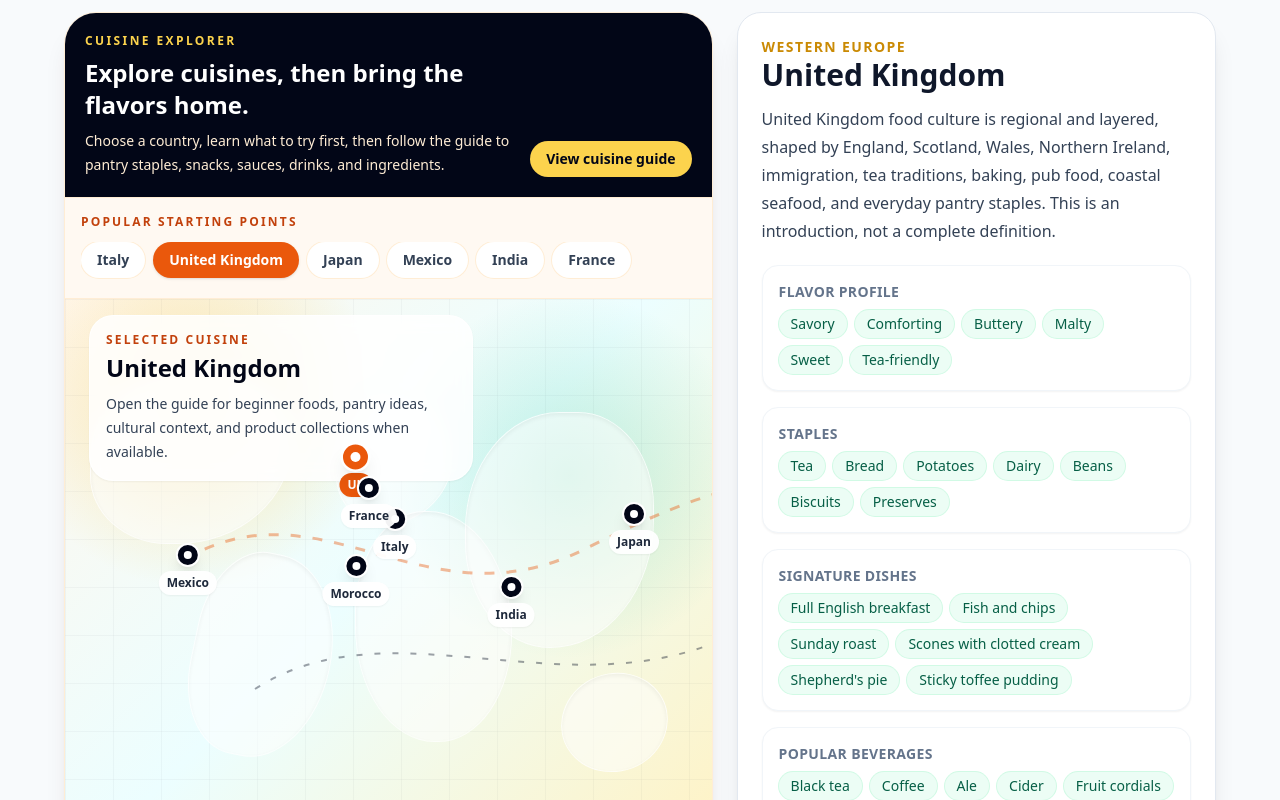
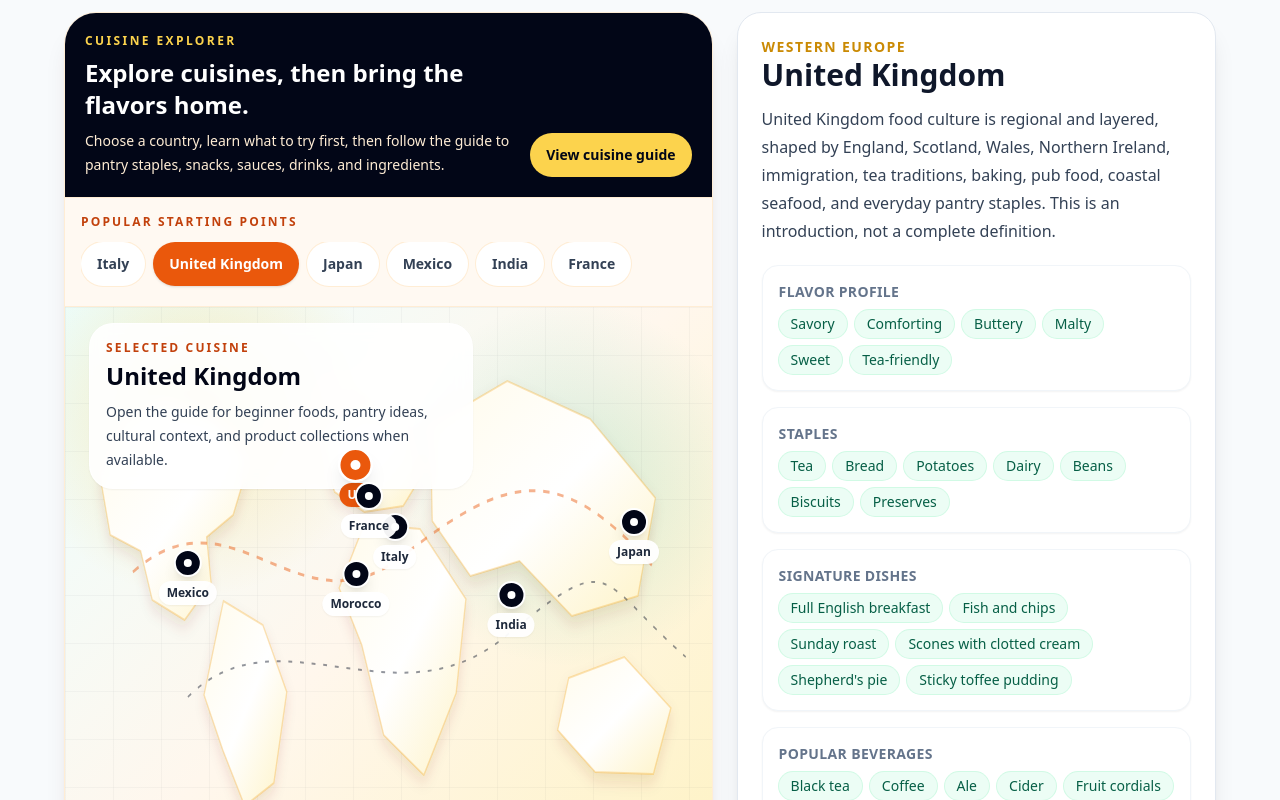
Before and after one commit to BryanFinnigan/culinary-atlas-v1, a Next.js app: page / in a window 1280 px wide. Shown: the part 1380-2180 px from the top of the page. Built offline with nearby package versions, Linux system fonts and the light colour scheme.

Commit message:
Add real SVG world map silhouette to Cuisine Explorer

```diff
--- a/components/WorldMap.tsx
+++ b/components/WorldMap.tsx
@@ -67,6 +67,79 @@ function slugify(value: string) {
     .replace(/(^-|-$)+/g, "");
 }
 
+function WorldSilhouette() {
+  return (
+    <svg
+      className="absolute inset-0 h-full w-full"
+      viewBox="0 0 1000 520"
+      preserveAspectRatio="none"
+      aria-hidden="true"
+    >
+      <defs>
+        <linearGradient id="landGradient" x1="0" x2="1" y1="0" y2="1">
+          <stop offset="0%" stopColor="#fffbeb" />
+          <stop offset="52%" stopColor="#ffffff" />
+          <stop offset="100%" stopColor="#fef3c7" />
+        </linearGradient>
+        <filter id="landShadow" x="-20%" y="-20%" width="140%" height="140%">
+          <feDropShadow dx="0" dy="8" stdDeviation="8" floodColor="#7c2d12" floodOpacity="0.12" />
+        </filter>
+      </defs>
+
+      <rect width="1000" height="520" fill="url(#oceanGrid)" opacity="0" />
+
+      <path
+        d="M54 168 L91 112 L154 91 L231 111 L286 152 L260 208 L219 230 L226 276 L185 313 L135 293 L117 244 L70 228 Z"
+        fill="url(#landGradient)"
+        stroke="#f59e0b"
+        strokeOpacity="0.28"
+        strokeWidth="2"
+        filter="url(#landShadow)"
+      />
+      <path
+        d="M245 294 L306 318 L343 385 L323 476 L278 499 L244 443 L215 388 Z"
+        fill="url(#landGradient)"
+        stroke="#f59e0b"
+        strokeOpacity="0.28"
+        strokeWidth="2"
+        filter="url(#landShadow)"
+      />
+      <path
+        d="M390 129 L455 94 L521 122 L556 164 L523 199 L463 205 L417 185 Z"
+        fill="url(#landGradient)"
+        stroke="#f59e0b"
+        strokeOpacity="0.28"
+        strokeWidth="2"
+        filter="url(#landShadow)"
+      />
+      <path
+        d="M463 217 L549 222 L620 292 L605 386 L555 468 L493 428 L459 338 L424 281 Z"
+        fill="url(#landGradient)"
+        stroke="#f59e0b"
+        strokeOpacity="0.28"
+        strokeWidth="2"
+        filter="url(#landShadow)"
+      />
+      <path
+        d="M565 119 L684 74 L812 112 L913 191 L886 289 L784 309 L703 254 L627 269 L568 214 Z"
+        fill="url(#landGradient)"
+        stroke="#f59e0b"
+        strokeOpacity="0.28"
+        strokeWidth="2"
+        filter="url(#landShadow)"
+      />
+      <path
+        d="M779 371 L865 350 L937 401 L910 467 L820 465 L762 423 Z"
+        fill="url(#landGradient)"
+        stroke="#f59e0b"
+        strokeOpacity="0.28"
+        strokeWidth="2"
+        filter="url(#landShadow)"
+      />
+    </svg>
+  );
+}
+
 export default function WorldMap({
   countries,
   selectedCountry,
@@ -92,7 +165,7 @@ export default function WorldMap({
           </div>
           <Link
             href={`/cuisines/${selectedSlug}`}
-            className="shrink-0 rounded-full bg-amber-300 px-4 py-2 text-sm font-black text-slate-950 transition hover:bg-white"
+            className="shrink-0 rounded-full bg-amber-300 px-4 py-3 text-center text-sm font-black text-slate-950 transition hover:bg-white"
           >
             View cuisine guide
           </Link>
@@ -109,7 +182,7 @@ export default function WorldMap({
               key={country}
               aria-label={`Select ${country} in Cuisine Explorer`}
               onClick={() => setSelectedCountry(country)}
-              className={`shrink-0 rounded-full px-4 py-2 text-sm font-bold transition ${
+              className={`min-h-11 shrink-0 rounded-full px-4 py-2 text-sm font-bold transition ${
                 selectedCountry === country
                   ? "bg-orange-600 text-white shadow"
                   : "bg-white text-slate-700 ring-1 ring-orange-100 hover:bg-orange-100"
@@ -121,22 +194,16 @@ export default function WorldMap({
         </div>
       </div>
 
-      <div className="relative h-[500px] overflow-hidden bg-[radial-gradient(circle_at_20%_20%,rgba(251,191,36,0.35),transparent_28%),radial-gradient(circle_at_78%_34%,rgba(16,185,129,0.22),transparent_30%),linear-gradient(135deg,#fff7ed,#ecfeff_50%,#fef3c7)] sm:h-[520px]">
+      <div className="relative h-[430px] overflow-hidden bg-[radial-gradient(circle_at_20%_20%,rgba(251,191,36,0.28),transparent_28%),radial-gradient(circle_at_78%_34%,rgba(16,185,129,0.18),transparent_30%),linear-gradient(135deg,#ecfeff,#fff7ed_52%,#fef3c7)] sm:h-[520px]">
         <div className="absolute inset-0 opacity-40 [background-image:linear-gradient(rgba(15,23,42,0.08)_1px,transparent_1px),linear-gradient(90deg,rgba(15,23,42,0.08)_1px,transparent_1px)] [background-size:48px_48px]" />
+        <WorldSilhouette />
 
-        <div className="absolute left-[4%] top-[13%] h-[34%] w-[31%] rounded-[55%_45%_60%_40%] bg-white/55 shadow-inner ring-1 ring-white/80" />
-        <div className="absolute left-[20%] top-[49%] h-[39%] w-[21%] rotate-12 rounded-[45%_55%_55%_45%] bg-white/55 shadow-inner ring-1 ring-white/80" />
-        <div className="absolute left-[42%] top-[19%] h-[24%] w-[18%] rounded-[50%_45%_60%_40%] bg-white/55 shadow-inner ring-1 ring-white/80" />
-        <div className="absolute left-[45%] top-[41%] h-[44%] w-[24%] rounded-[45%_55%_48%_52%] bg-white/55 shadow-inner ring-1 ring-white/80" />
-        <div className="absolute left-[62%] top-[22%] h-[45%] w-[29%] rounded-[50%_40%_55%_45%] bg-white/55 shadow-inner ring-1 ring-white/80" />
-        <div className="absolute left-[77%] top-[72%] h-[19%] w-[16%] rotate-12 rounded-[55%_45%_55%_45%] bg-white/55 shadow-inner ring-1 ring-white/80" />
-
-        <svg className="absolute inset-0 h-full w-full opacity-40" aria-hidden="true">
-          <path d="M120 260 C260 180, 360 330, 520 250 S760 150, 910 260" fill="none" stroke="rgb(234 88 12)" strokeWidth="3" strokeDasharray="10 12" />
+        <svg className="absolute inset-0 h-full w-full opacity-45" viewBox="0 0 1000 520" preserveAspectRatio="none" aria-hidden="true">
+          <path d="M105 265 C260 175, 360 330, 520 250 S760 150, 910 260" fill="none" stroke="rgb(234 88 12)" strokeWidth="3" strokeDasharray="10 12" />
           <path d="M190 390 C330 300, 510 420, 680 330 S820 270, 960 350" fill="none" stroke="rgb(15 23 42)" strokeWidth="2" strokeDasharray="6 12" />
         </svg>
 
-        <div className="absolute left-4 right-4 top-4 rounded-3xl border border-white/80 bg-white/85 p-4 shadow-sm backdrop-blur sm:left-6 sm:right-auto sm:max-w-sm">
+        <div className="absolute left-4 right-4 top-4 rounded-3xl border border-white/80 bg-white/90 p-4 shadow-sm backdrop-blur sm:left-6 sm:right-auto sm:max-w-sm">
           <p className="text-xs font-black uppercase tracking-[0.18em] text-orange-700">
             Selected cuisine
           </p>
@@ -158,7 +225,7 @@ export default function WorldMap({
               style={{ left: `${point.x}%`, top: `${point.y}%` }}
             >
               <span
-                className={`flex h-6 w-6 items-center justify-center rounded-full border-2 border-white shadow-lg transition ${
+                className={`flex h-7 w-7 items-center justify-center rounded-full border-2 border-white shadow-lg transition ${
                   isSelected ? "scale-125 bg-orange-600" : "bg-slate-950 hover:bg-orange-500"
                 }`}
               >
@@ -181,25 +248,25 @@ export default function WorldMap({
       <div className="grid gap-3 border-t border-orange-100 bg-white p-4 sm:grid-cols-4">
         <Link
           href={`/cuisines/${selectedSlug}`}
-          className="rounded-2xl bg-slate-950 px-4 py-3 text-center text-sm font-black text-white transition hover:bg-orange-700"
+          className="min-h-12 rounded-2xl bg-slate-950 px-4 py-3 text-center text-sm font-black text-white transition hover:bg-orange-700"
         >
           View cuisine guide
         </Link>
         <a
           href="#products"
-          className="rounded-2xl bg-orange-50 px-4 py-3 text-center text-sm font-black text-slate-800 ring-1 ring-orange-100 transition hover:bg-orange-100"
+          className="min-h-12 rounded-2xl bg-orange-50 px-4 py-3 text-center text-sm font-black text-slate-800 ring-1 ring-orange-100 transition hover:bg-orange-100"
         >
           See products
         </a>
         <a
           href="#explore"
-          className="rounded-2xl bg-orange-50 px-4 py-3 text-center text-sm font-black text-slate-800 ring-1 ring-orange-100 transition hover:bg-orange-100"
+          className="min-h-12 rounded-2xl bg-orange-50 px-4 py-3 text-center text-sm font-black text-slate-800 ring-1 ring-orange-100 transition hover:bg-orange-100"
         >
           Browse beginner foods
         </a>
         <a
           href="#products"
-          className="rounded-2xl bg-orange-50 px-4 py-3 text-center text-sm font-black text-slate-800 ring-1 ring-orange-100 transition hover:bg-orange-100"
+          className="min-h-12 rounded-2xl bg-orange-50 px-4 py-3 text-center text-sm font-black text-slate-800 ring-1 ring-orange-100 transition hover:bg-orange-100"
         >
           Shop pantry staples
         </a>
@@ -216,7 +283,7 @@ export default function WorldMap({
                 key={country}
                 aria-label={`Select ${country} cuisine`}
                 onClick={() => setSelectedCountry(country)}
-                className={`rounded-full px-3 py-1 text-xs font-bold transition ${
+                className={`min-h-9 rounded-full px-3 py-1 text-xs font-bold transition ${
                   selectedCountry === country
                     ? "bg-orange-600 text-white"
                     : "bg-orange-50 text-slate-700 hover:bg-orange-100"
```
